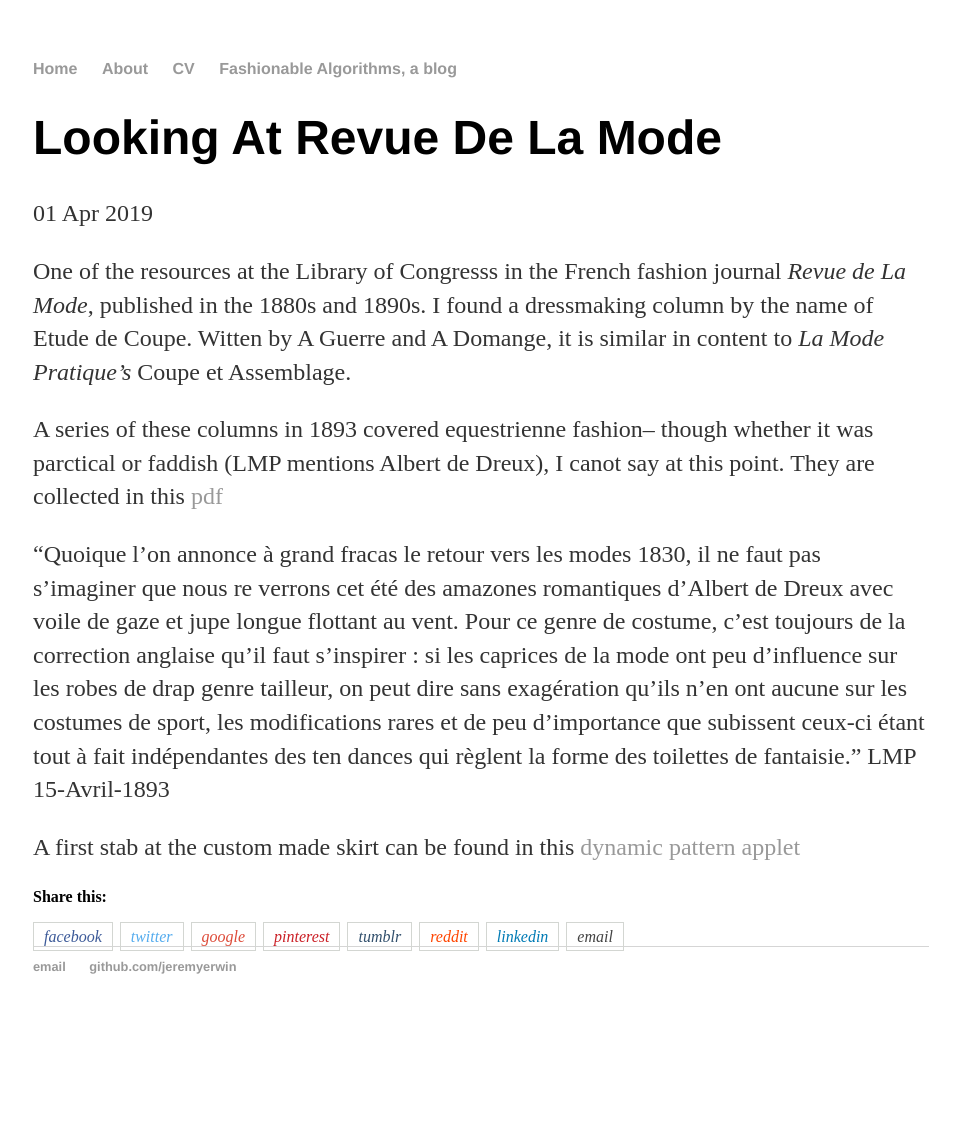
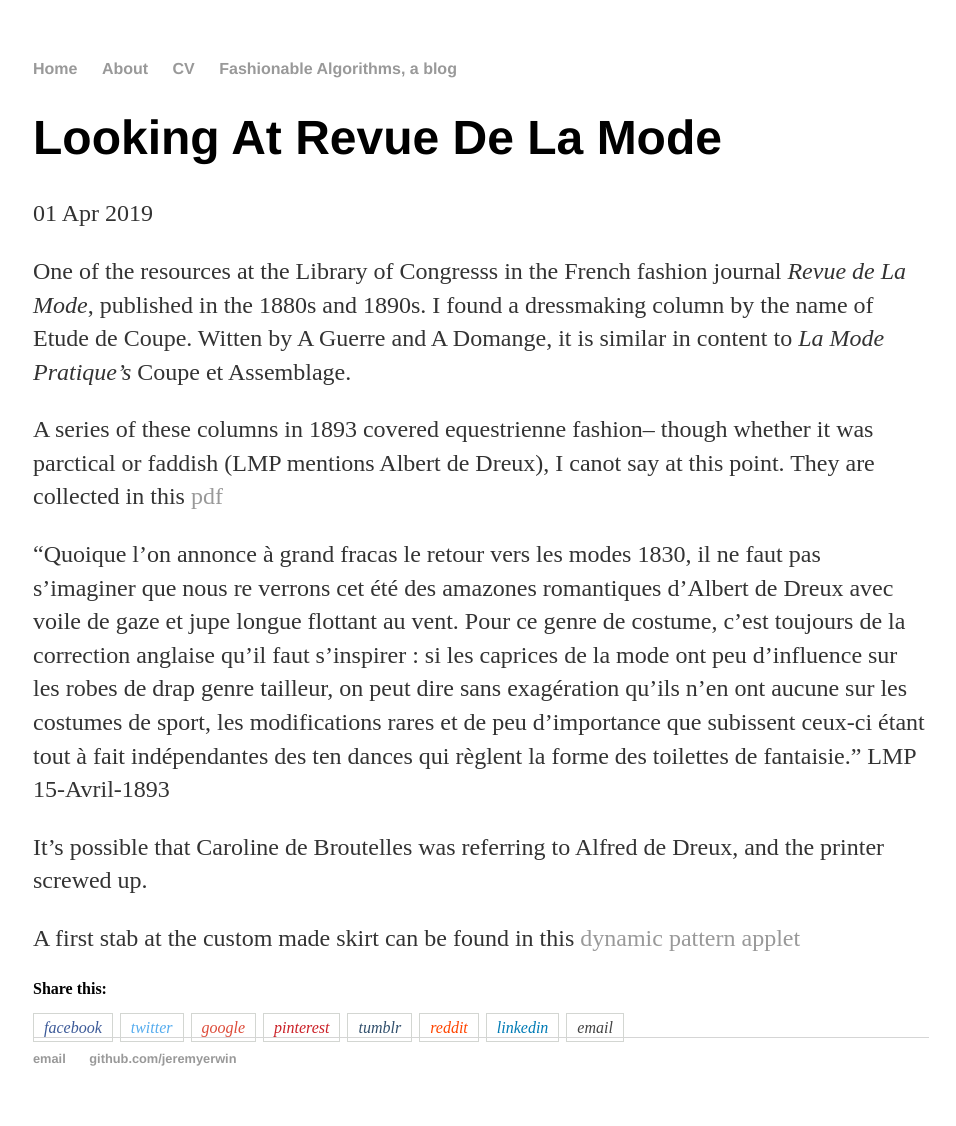
Before and after one commit to jeremyerwin/jeremyerwin.github.io, a Jekyll site: the page built from _posts/2019-04-01-looking-at-Revue-de-la-mode.md, in a window 1280 px wide. Shown: the whole page, without its empty margins (159-1115 px from the left). Built offline with Jekyll 4.4.1, drawn with Linux system fonts in a browser that asks for light colours; before the commit the page ends 1034 px from its top, so only the background shows below that.

Commit message:
speculation on dreux

```diff
--- a/_posts/2019-04-01-looking-at-Revue-de-la-mode.md
+++ b/_posts/2019-04-01-looking-at-Revue-de-la-mode.md
@@ -13,4 +13,6 @@ canot say at this point. They are collected in this [pdf](https://www.dropbox.co
 "Quoique l'on annonce à grand fracas le retour vers les modes 1830, il ne faut pas s’imaginer que nous re­ verrons cet été des amazones romantiques d’Albert de Dreux avec voile de gaze et jupe longue flottant au vent. Pour ce genre de costume, c’est toujours de la correction anglaise qu’il faut s’inspirer : si les caprices de la mode ont peu d’influence sur les robes de drap genre tailleur, on peut dire sans exagération qu’ils n’en ont aucune sur les costumes de sport, les modifications rares et de peu d’importance que subissent ceux-ci étant tout à fait indépendantes des ten­ dances qui règlent la forme des toilettes de fantaisie."
 LMP 15-Avril-1893
 
+It's possible that Caroline de Broutelles was referring to Alfred de Dreux, and the printer screwed up.
+
 A first stab at the custom made skirt can be found in this [dynamic pattern applet](https://jeremyerwin.github.io/patterns/revuedelamode/JupeAmazone.html)
```
